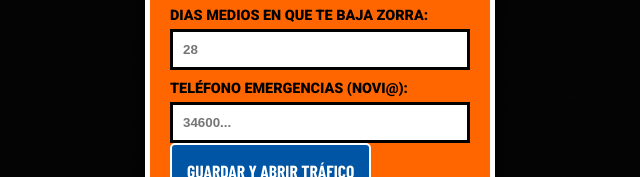
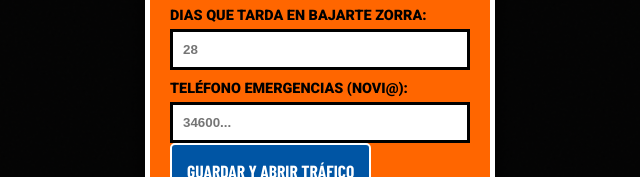
Before and after one commit to cvtoolssl/La_Reina_App, a plain HTML site: page index.html in a window 1280 px wide. Shown: the part 328-505 px from the top of the page, 320-960 px from the left. Drawn offline with nearby package versions, Linux system fonts and the light colour scheme; a web font is replaced by a local one.

Commit message:
Cambios en textos

```diff
--- a/index.html
+++ b/index.html
@@ -75,7 +75,7 @@
             <label>ÚLTIMA REGLA DEL PUTÓN:</label>
             <input type="date" id="lastPeriod">
 
-            <label>DIAS MEDIOS EN QUE TE BAJA ZORRA:</label>
+            <label>DIAS QUE TARDA EN BAJARTE ZORRA:</label>
             <input type="number" id="cycleDays" placeholder="28">
 
             <label>TELÉFONO EMERGENCIAS (NOVI@):</label>
```
